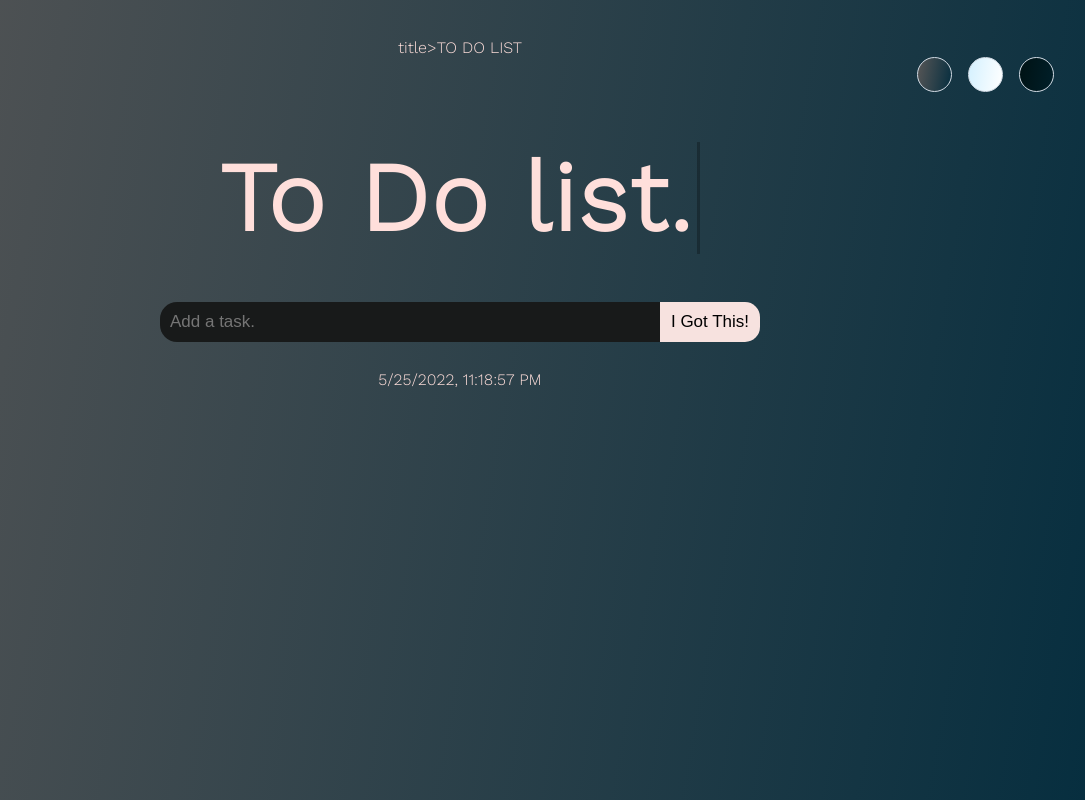
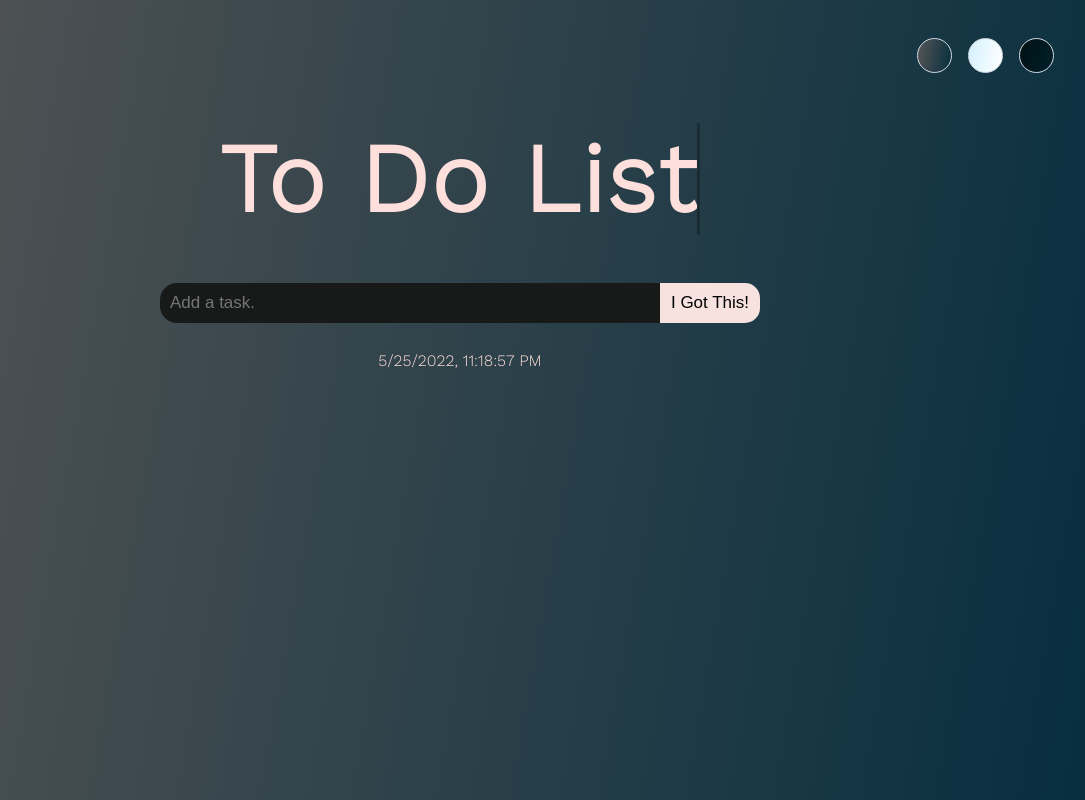
Before and after one commit to AmanB-2003/To-Do-List, a plain HTML site: page index.html in a window 1280 px wide. Shown: the whole page, without its empty margins (180-1265 px from the left). Drawn offline with nearby package versions, Linux system fonts and the light colour scheme.

Commit message:
Update index.html

```diff
--- a/index.html
+++ b/index.html
@@ -15,7 +15,7 @@
     <link rel="shortcut icon" type="image/png" href="assets/favicon.png"/>
     <link rel="stylesheet" href="CSS/main.css">
 
-    title>TO DO LIST</title>
+    <title>TO DO LIST</title>
 
 </head>
 
@@ -26,7 +26,7 @@
             <div class="light-theme theme-selector"></div>
             <div class="darker-theme theme-selector"></div>
         </div>
-        <h1 id="title">To Do list.<div id="border"></div></h1>
+        <h1 id="title">To Do List.<div id="border"></div></h1>
     </div>
 
   <div id="form">
```
